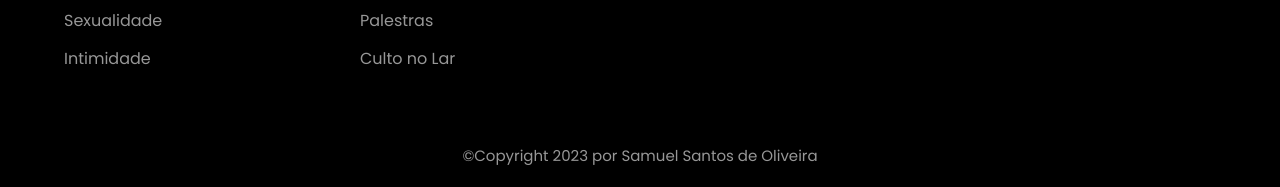
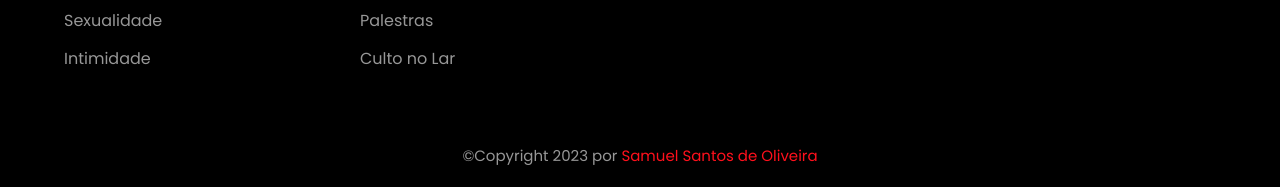
Before and after one commit to samuxka/siteIBME, a plain HTML site: page index.html in a window 1280 px wide. Shown: the part 3524-3711 px from the top of the page. Drawn offline with nearby package versions, Linux system fonts and the light colour scheme.

Commit message:
mudei o copy

```diff
--- a/css/style.css
+++ b/css/style.css
@@ -379,6 +379,10 @@ header.sticky{
     font-size: 15px;
 }
 
+.copyright a{
+    color: #ff101c;
+}
+
 /* Estilos para a imagem ampliada */
 .imagem-ampliada {
     position: fixed;
--- a/index.html
+++ b/index.html
@@ -168,7 +168,7 @@
     </section>
 
     <div class="copyright">
-        <p>&copy;Copyright 2023 por Samuel Santos de Oliveira</p>
+        <p>&copy;Copyright 2023 por <a href="https://www.instagram.com/samukajj/">Samuel Santos de Oliveira</a></p>
     </div>
 
     <script src="javascript/script.js"></script>
```
